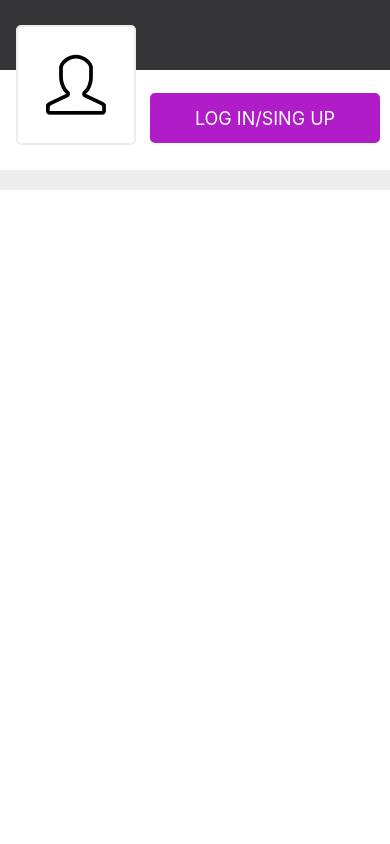
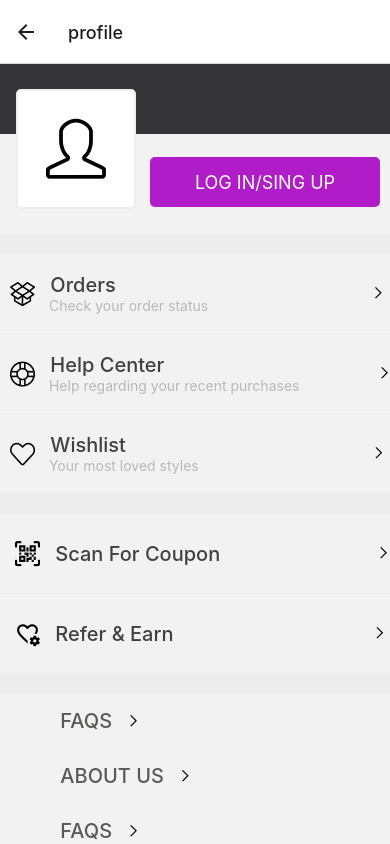
Before and after one commit to abhishekjmd/Myntra-FullStack-React-Native-App, a React Native app: screen /profile in a window 390 px wide. Built offline with nearby package versions, Linux system fonts and the light colour scheme.

Commit message:
ProfileScreen Compleated

```diff
--- a/App.js
+++ b/App.js
@@ -1,4 +1,3 @@
-/* eslint-disable semi */
 /* eslint-disable prettier/prettier */
 import { View, StyleSheet,StatusBar } from 'react-native'
 import React from 'react'
@@ -12,7 +11,7 @@ const App = () => {
       backgroundColor={'gray'}
       barStyle='dark-content'
       />
-      <ProfileScreen />
+      <Navigation />
     </View>
   )
 }
--- /dev/null
+++ b/src/Components/ProfileScreen Components/LowerPortion/LowerPortion.js
@@ -0,0 +1,66 @@
+import { StyleSheet, Text, View } from 'react-native'
+import React from 'react'
+import MaterialCommunityIcons from
+    'react-native-vector-icons/MaterialCommunityIcons'
+import EvilIcons from
+    'react-native-vector-icons/EvilIcons'
+const LowerPortion = ({ text, Icon, container, type }) => {
+    return (
+        <View style={[styles.rootContainer, styles[`rootContainer_${type}`]]}>
+            <View style={styles.iconContainer} >
+                <MaterialCommunityIcons name={Icon}
+                    size={25} />
+            </View>
+            <View style={[styles.txtContainer, styles[`txtContainer_${type}`]]} >
+                <Text style={[styles.txt1, styles[`txt1_${type}`]]} > {text} </
+                Text>
+            </View>
+            <View style={[styles.lstlogo, styles
+            [`container_${type}`]]} >
+                <EvilIcons name='chevron-right' size={30}
+                />
+            </View>
+        </View>
+    )
+}
+
+export default LowerPortion
+
+const styles = StyleSheet.create({
+    rootContainer: {
+        width: '100%',
+        flexDirection: 'row',
+        height: 80,
+        alignItems: 'center',
+        borderBottomWidth: 1,
+        borderBottomColor: '#ededed',
+    },
+    rootContainer_PrimaryQ: {
+        width: '100%',
+        height: 55,
+        alignItems: 'center',
+        marginLeft: 30,
+    },
+    iconContainer: {
+        marginLeft: 15,
+    },
+    txtContainer: {
+        marginLeft: 10,
+    },
+    txt1_PrimaryQ: {
+        textTransform: 'uppercase',
+        color: '#595957',
+    },
+    txt1: {
+        fontSize: 20,
+        color: '#413F42',
+        textTransform: 'capitalize',
+        fontWeight: '500',
+    },
+    container_Primary: {
+        left: 142,
+    },
+    container_Secondary: {
+        left: 185,
+    },
+})
--- a/src/Components/ProfileScreen Components/LowerScreen/LowerScreen.js
+++ /dev/null
@@ -1,18 +0,0 @@
-import { StyleSheet, Text, View } from 'react-native'
-import React from 'react'
-
-const LowerScreen = () => {
-  return (
-    <View style={styles.rootContainer}>
-
-    </View>
-  )
-}
-
-export default LowerScreen
-
-const styles = StyleSheet.create({
-  rootContainer:{
-    width:'100%',
-  }
-})
--- /dev/null
+++ b/src/Components/ProfileScreen Components/MiddlePortion/MiddlePortion.js
@@ -0,0 +1,64 @@
+import { StyleSheet, Text, View } from 'react-native'
+import React from 'react'
+import SimpleLineIcons from 'react-native-vector-icons/SimpleLineIcons'
+import EvilIcons from 'react-native-vector-icons/EvilIcons'
+const MiddlePortion = ({ text, Subtext, Icon, container, type }) => {
+  return (
+    <View style={styles.rootContainer}>
+
+      <View style={styles.iconContainer} >
+        <SimpleLineIcons name={Icon}
+          size={25} />
+      </View>
+      <View style={styles.txtContainer} >
+        <Text style={styles.txt1} > {text} </Text>
+        <Text style={styles.txt2} > {Subtext} </Text>
+      </View>
+      <View style={[styles.lstlogo, styles[`container_${type}`]]} >
+        <EvilIcons name='chevron-right' size={30} />
+      </View>
+    </View>
+  )
+}
+
+export default MiddlePortion
+
+const styles = StyleSheet.create({
+  rootContainer: {
+    width: '100%',
+    flexDirection: 'row',
+    height: 80,
+    // backgroundColor: '#bab8ba',
+    alignItems: 'center',
+    // marginLeft:10,
+    borderBottomWidth: 1,
+    borderBottomColor: '#ededed',
+  },
+  iconContainer: {
+    marginLeft: 10,
+  },
+  txtContainer: {
+    marginLeft: 10,
+  },
+  txt1: {
+    fontSize: 20,
+    // color: 'black',
+    color: '#413F42',
+    textTransform: 'capitalize',
+    fontWeight: '500',
+
+  },
+  txt2: {
+    color: '#bab8ba',
+  },
+  container_Primary: {
+    left: 150,
+  },
+  container_Secondary: {
+    left: 65,
+  },
+  container_Tertiary: {
+    left: 160,
+  }
+
+})
--- a/src/Components/ProfileScreen Components/UpperScreen/Upperscreen.js
+++ b/src/Components/ProfileScreen Components/UpperPortion/UpperPortion.js
@@ -1,7 +1,7 @@
 import { StyleSheet, Text, View } from 'react-native'
 import React from 'react'
 import SimpleLineIcons from 'react-native-vector-icons/SimpleLineIcons'
-const Upperscreen = () => {
+const UpperPortion = () => {
     return (
         <View style={styles.mainContainer} >
             <View style={styles.colorContainer} />
@@ -20,7 +20,7 @@ const Upperscreen = () => {
     )
 }
 
-export default Upperscreen
+export default UpperPortion
 
 const styles = StyleSheet.create({
     mainContainer: {
--- a/src/Screens/HomeScreen.js
+++ b/src/Screens/HomeScreen.js
@@ -10,7 +10,7 @@ import { useNavigation } from '@react-navigation/native';
 const HomeScreen = () => {
   const navigation = useNavigation();
   const Homepreesed = () => {
-    console.warn("Home pressed")
+    // console.warn("Home pressed")
     navigation.navigate('profile')
   }
   return (
--- a/src/Screens/ProfileScreen.js
+++ b/src/Screens/ProfileScreen.js
@@ -1,21 +1,86 @@
 /* eslint-disable prettier/prettier */
 //import liraries
 import React from 'react';
-import { View, StyleSheet,ScrollView } from 'react-native';
-import LowerScreen from '../Components/ProfileScreen Components/LowerScreen/LowerScreen';
-import Upperscreen from '../Components/ProfileScreen Components/UpperScreen/Upperscreen';
+import { View, StyleSheet, ScrollView, Text } from 'react-native';
+import LowerPortion from '../Components/ProfileScreen Components/LowerPortion/LowerPortion';
+import MiddlePortion from '../Components/ProfileScreen Components/MiddlePortion/MiddlePortion';
+import UpperPortion from '../Components/ProfileScreen Components/UpperPortion/UpperPortion';
 
 const ProfileScreen = () => {
     return (
         <ScrollView >
-            <Upperscreen />
-            <LowerScreen />
+            <UpperPortion />
+            <MiddlePortion
+                text='Orders'
+                Subtext='Check your order status'
+                type='Primary'
+                Icon='social-dropbox'
+            />
+            <MiddlePortion
+                text='Help Center'
+                Subtext='Help regarding your recent purchases'
+                type='Secondary'
+                Icon='support'
+
+            />
+            <MiddlePortion
+                text='Wishlist'
+                Subtext='Your most loved styles'
+                type='Tertiary'
+                Icon='heart'
+            />
+            <View style={styles.BorderColor} />
+            <LowerPortion
+                text='Scan for coupon'
+                type='Primary'
+                Icon='qrcode-scan'
+            />
+            <LowerPortion
+                text='Refer & Earn'
+                type='Secondary'
+                Icon='heart-cog-outline'
+            />
+            <View style={styles.BorderColor} />
+            <LowerPortion
+                text='faqs'
+                type='PrimaryQ'
+                IconNeed='false'
+            />
+            <LowerPortion
+                text='about us'
+                type='PrimaryQ'
+            />
+            <LowerPortion
+                text='faqs'
+                type='PrimaryQ'
+            />
+            <LowerPortion
+                text='terms of use'
+                type='PrimaryQ'
+            />
+            <View style={styles.Footer}>
+                <Text>
+                    APP VERSION 4.2203.6
+                </Text>
+            </View>
+
         </ScrollView>
     );
 };
 
 // define your styles
 const styles = StyleSheet.create({
+    BorderColor: {
+        borderBottomWidth: 20,
+        borderBottomColor: '#ededed',
+    },
+    Footer: {
+        width: '100%',
+        height: 120,
+        backgroundColor: '#ededed',
+        justifyContent: 'center',
+        alignItems: 'center',
+    }
 });
 
 //make this component available to the app
```
